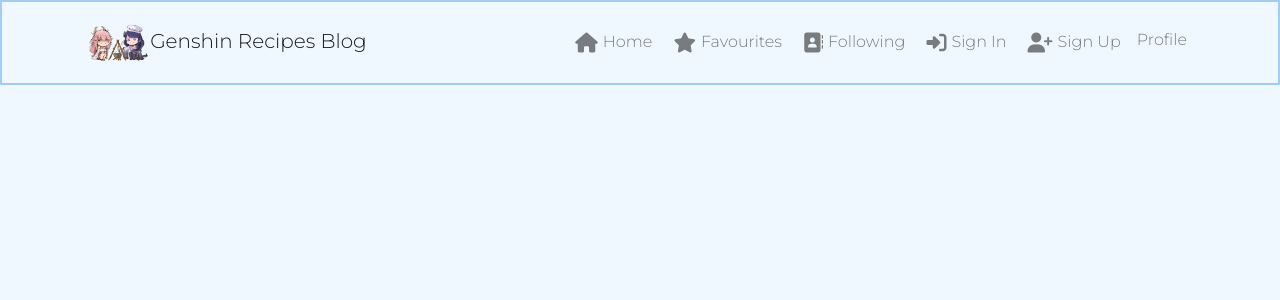
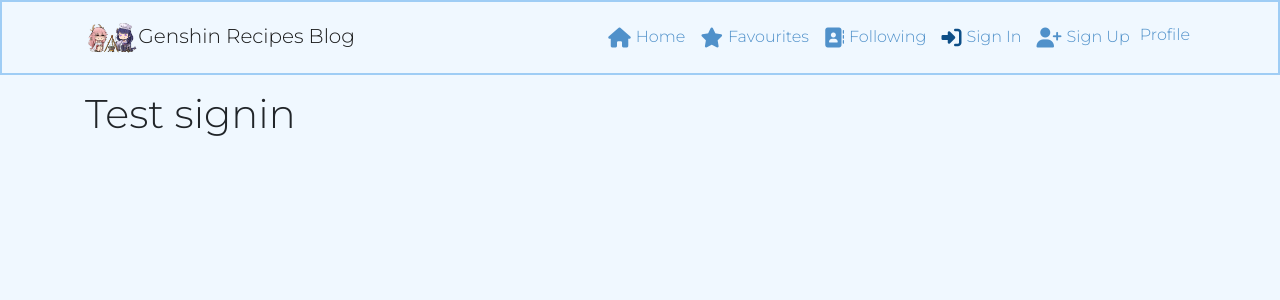
Before and after one commit to charlie-vf/genshin-recipes-blog, a React (Create React App) app: page /signin in a window 1280 px wide. Shown: the top 300 px of the page. Built offline with nearby package versions, Linux system fonts and the light colour scheme.

Commit message:
Add routes for main pages

```diff
--- a/package.json
+++ b/package.json
@@ -17,7 +17,7 @@
     "react-bootstrap": "^1.6.3",
     "react-dom": "^17.0.2",
     "react-infinite-scroll-component": "^6.1.0",
-    "react-router-dom": "^5.3.4",
+    "react-router-dom": "^5.3.0",
     "react-scripts": "^4.0.3",
     "web-vitals": "^1.1.2"
   },
--- a/src/App.js
+++ b/src/App.js
@@ -1,11 +1,45 @@
 // import './App.css';
 import styles from './App.module.css'
 import NavBar from './components/NavBar';
+import Container from 'react-bootstrap/Container';
+import { Route, Switch } from 'react-router-dom'
 
 function App() {
   return (
     <div className={styles.App}>
       <NavBar />
+      <Container className={styles.Main}>
+        <Switch>
+          <Route
+            exact
+            path='/'
+            render={()=><h1>Test home</h1>}
+          />
+          <Route
+            exact
+            path='/favourites'
+            render={()=><h1>Test favourites</h1>}
+          />
+          <Route
+            exact
+            path='/following'
+            render={()=><h1>Test following</h1>}
+          />
+          <Route
+            exact
+            path='/signin'
+            render={()=><h1>Test signin</h1>}
+          />
+          <Route
+            exact
+            path='/signup'
+            render={()=><h1>Test signup</h1>}
+          />
+          <Route
+            render={()=><p>Page not found!</p>}
+          />
+        </Switch>
+      </Container>
     </div>
   );
 }
--- a/src/App.module.css
+++ b/src/App.module.css
@@ -5,7 +5,7 @@
 }
 
 .Main {
-    padding-top: 80px;
+    padding-top: 90px;
 }
 
 * {
@@ -13,7 +13,7 @@
 }
 
 a {
-    color: #0d4e87;
+    color: #5091ca;
     transition: color ease-in-out 0.4s;
 }
 
@@ -22,7 +22,7 @@ a:hover {
 }
 
 a:hover i{
-    color: #136bb87d;
+    color: #0d4e87;
     transition: color ease-in-out 0.4s;
 }
 
@@ -34,6 +34,6 @@ i {
 
 i:hover {
     cursor: pointer;
-    color: #136bb87d;
+    color: #0d4e87;
     transition: color ease-in-out 0.4s;
 }
--- a/src/components/NavBar.js
+++ b/src/components/NavBar.js
@@ -2,6 +2,7 @@ import React from 'react'
 import Navbar from 'react-bootstrap/Navbar'
 import Nav from 'react-bootstrap/Nav'
 import Container from 'react-bootstrap/Container'
+import { NavLink } from 'react-router-dom';
 import logo from "../assets/ei-miko-cooking.png";
 import styles from '../styles/NavBar.module.css'
 
@@ -13,34 +14,63 @@ const NavBar = () => {
             fixed="top"
         >
             <Container>
-                <Navbar.Brand>
-                    <img src={logo} alt="logo" height="55" />
-                    Genshin Recipes Blog
-                </Navbar.Brand>
+                <NavLink to="/">
+                    <Navbar.Brand>
+                        <img src={logo} alt="logo" height="45" />
+                        Genshin Recipes Blog
+                    </Navbar.Brand>
+                </NavLink>
                 <Navbar.Toggle aria-controls="basic-navbar-nav" />
                 <Navbar.Collapse id="basic-navbar-nav">
                     <Nav className="ml-auto">
-                        <Nav.Link>
+                        <NavLink
+                            exact
+                            to="/"
+                            className={styles.NavLink}
+                            activeClassName={styles.Active}
+                        >
                             <i className="fas fa-home"></i>
                             Home
-                        </Nav.Link>
-                        <Nav.Link>
-                            <i class="fa-solid fa-star"></i>
+                        </NavLink>
+                        <NavLink
+                            to="/favourites"
+                            className={styles.NavLink}
+                            activeClassName={styles.Active}
+                        >
+                            <i className="fa-solid fa-star"></i>
                             Favourites
-                        </Nav.Link>
-                        <Nav.Link>
-                            <i class="fa-solid fa-address-book"></i>
+                        </NavLink>
+                        <NavLink
+                            to="/following"
+                            className={styles.NavLink}
+                            activeClassName={styles.Active}
+                        >
+                            <i className="fa-solid fa-address-book"></i>
                             Following
-                        </Nav.Link>
-                        <Nav.Link>
+                        </NavLink>
+                        <NavLink
+                            to="/signin"
+                            className={styles.NavLink}
+                            activeClassName={styles.Active}
+                        >
                             <i className="fas fa-sign-in-alt"></i>
                             Sign In
-                        </Nav.Link>
-                        <Nav.Link>
+                        </NavLink>
+                        <NavLink
+                            to="/signup"
+                            className={styles.NavLink}
+                            activeClassName={styles.Active}
+                        >
                             <i className="fas fa-user-plus"></i>
                             Sign Up
-                        </Nav.Link>
-                        <Nav.Link>Profile</Nav.Link>
+                        </NavLink>
+                        <NavLink
+                            to="/"
+                            className={styles.NavLink}
+                            activeClassName={styles.Active}
+                        >
+                            Profile
+                        </NavLink>
                     </Nav>
                 </Navbar.Collapse>
             </Container>
--- a/src/index.js
+++ b/src/index.js
@@ -3,10 +3,13 @@ import ReactDOM from 'react-dom';
 import './index.css';
 import App from './App';
 import reportWebVitals from './reportWebVitals';
+import { BrowserRouter as Router } from 'react-router-dom';
 
 ReactDOM.render(
   <React.StrictMode>
-    <App />
+    <Router>
+      <App />
+    </Router>
   </React.StrictMode>,
   document.getElementById('root')
 );
--- a/src/styles/NavBar.module.css
+++ b/src/styles/NavBar.module.css
@@ -6,3 +6,7 @@
 .NavLink {
     padding: 5px;
 }
+
+.Active i {
+    color: #0d4e87
+}
```
Also changed, not shown: 1 other file (tests, documents, lock files or other folders).
